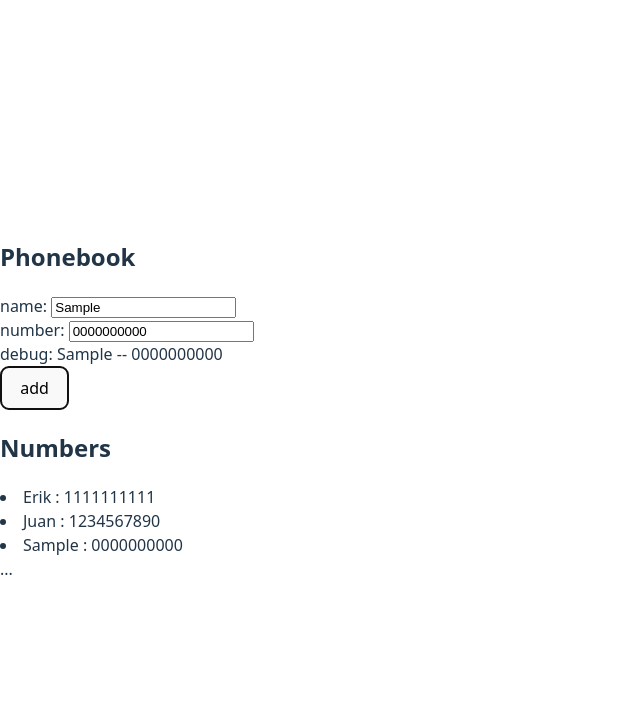
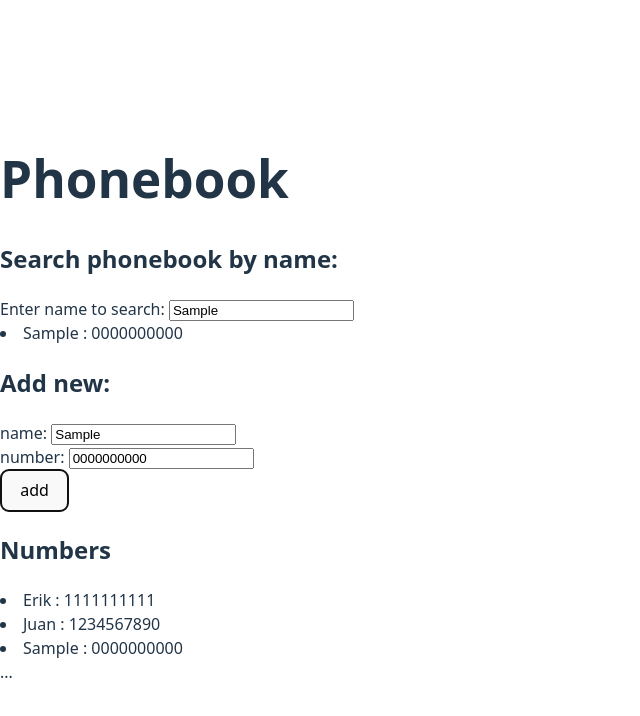
Before and after one commit to ErikMtz99/Javascript_FullStack, a React (Vite) app in the folder part2/phonebook/: page / in a window 1280 px wide. Both pictures are taken after typing "Sample" into the empty fields and a click on the button "add". Shown: the top 716 px of the page, without its empty margins (0-640 px from the left). Built offline with nearby package versions, Linux system fonts and the light colour scheme.

Commit message:
excercise 2.9

```diff
--- a/part2/phonebook/src/App.jsx
+++ b/part2/phonebook/src/App.jsx
@@ -6,9 +6,10 @@ const phoneNumbersArray = [
 ]
 
 const App = () => {
-  const [phoneNumbers, setPhoneNumbers] = useState(phoneNumbersArray) //[ { id: 0, name: 'Arto Hellas', phone: 0, }]
+  const [phoneNumbers, setPhoneNumbers] = useState(phoneNumbersArray)
   const [newName, setNewName] = useState('')
   const [newNumber, setNewNumber] = useState('0000000000')
+  let foundPhoneNumbers = []
 
   const addNewEntry = (event) => {
     event.preventDefault();
@@ -31,10 +32,29 @@ const App = () => {
     setNewNumber(event.target.value);
     console.log('number ' + event.target.value);
   }
+  const handleFilterName = (event) => {
+    setNewName(event.target.value);
+    console.log('filtering name  ' + event.target.value);
+  }
+
+  const FilterPerson = () => {
+    foundPhoneNumbers = phoneNumbers.filter(value => (value.name).toLowerCase() === newName.toLowerCase())
+    return(
+      <div>
+        {foundPhoneNumbers.map(entry => <li key={entry.id}>{entry.name} : {entry.phone}</li>)}
+      </div>
+    )
+  }
 
   return (
     <div>
-      <h2>Phonebook</h2>
+      <h1>Phonebook</h1>
+      <h2> Search phonebook by name: </h2>
+      <div>
+        Enter name to search: <input value={newName} onChange={handleFilterName}/>
+        <FilterPerson> List: </FilterPerson>
+      </div>
+      <h2> Add new: </h2>
       <form onSubmit={addNewEntry} value>
         <div>
           name: <input value={newName} onChange={handleNewName}/>
@@ -42,7 +62,6 @@ const App = () => {
         <div>
           number: <input value={newNumber} onChange={handleNewNumber}/>
         </div>
-        <div>debug: {newName} -- {newNumber} </div>
         <div>
           <button type="submit">add</button>
         </div>
```
